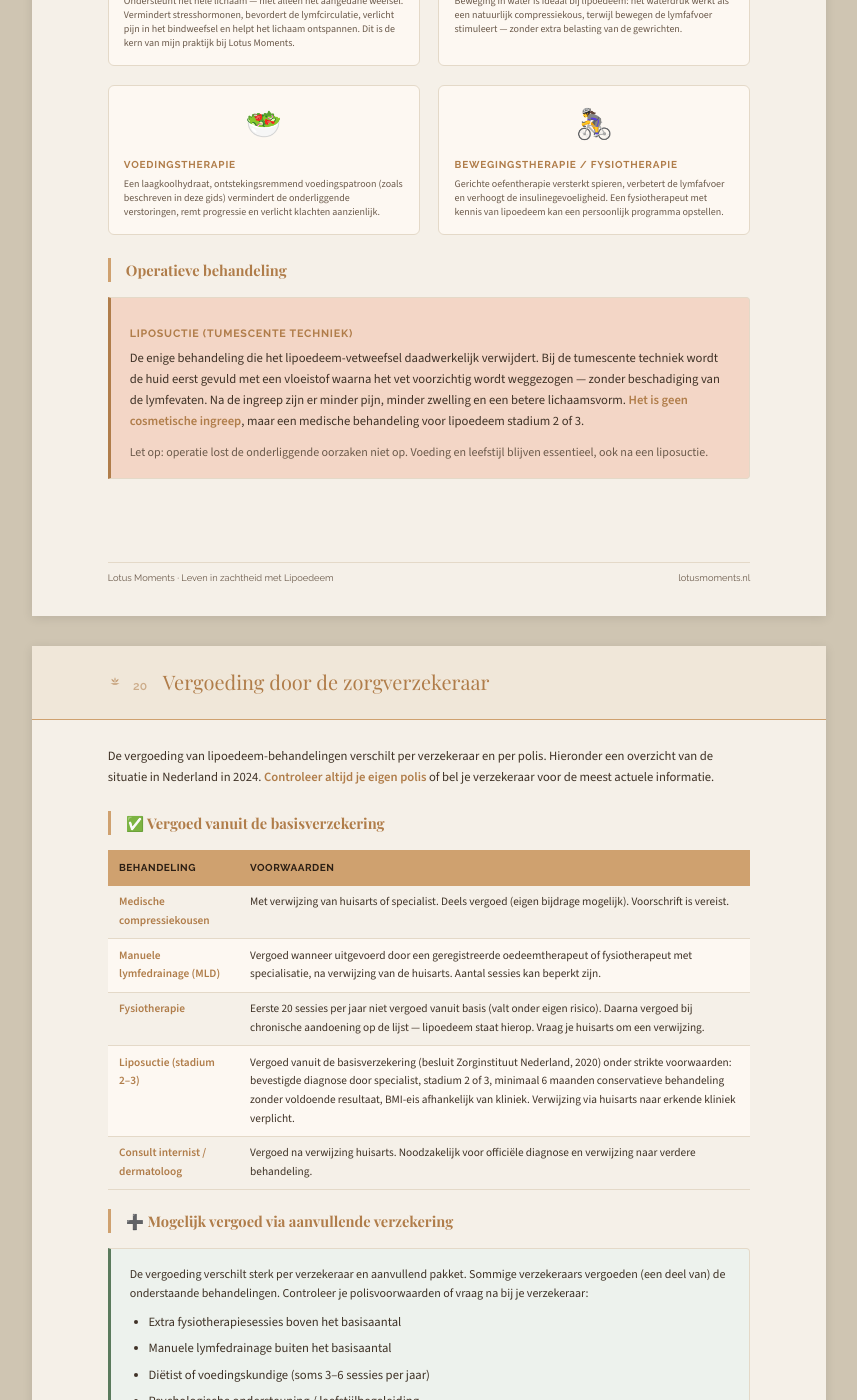
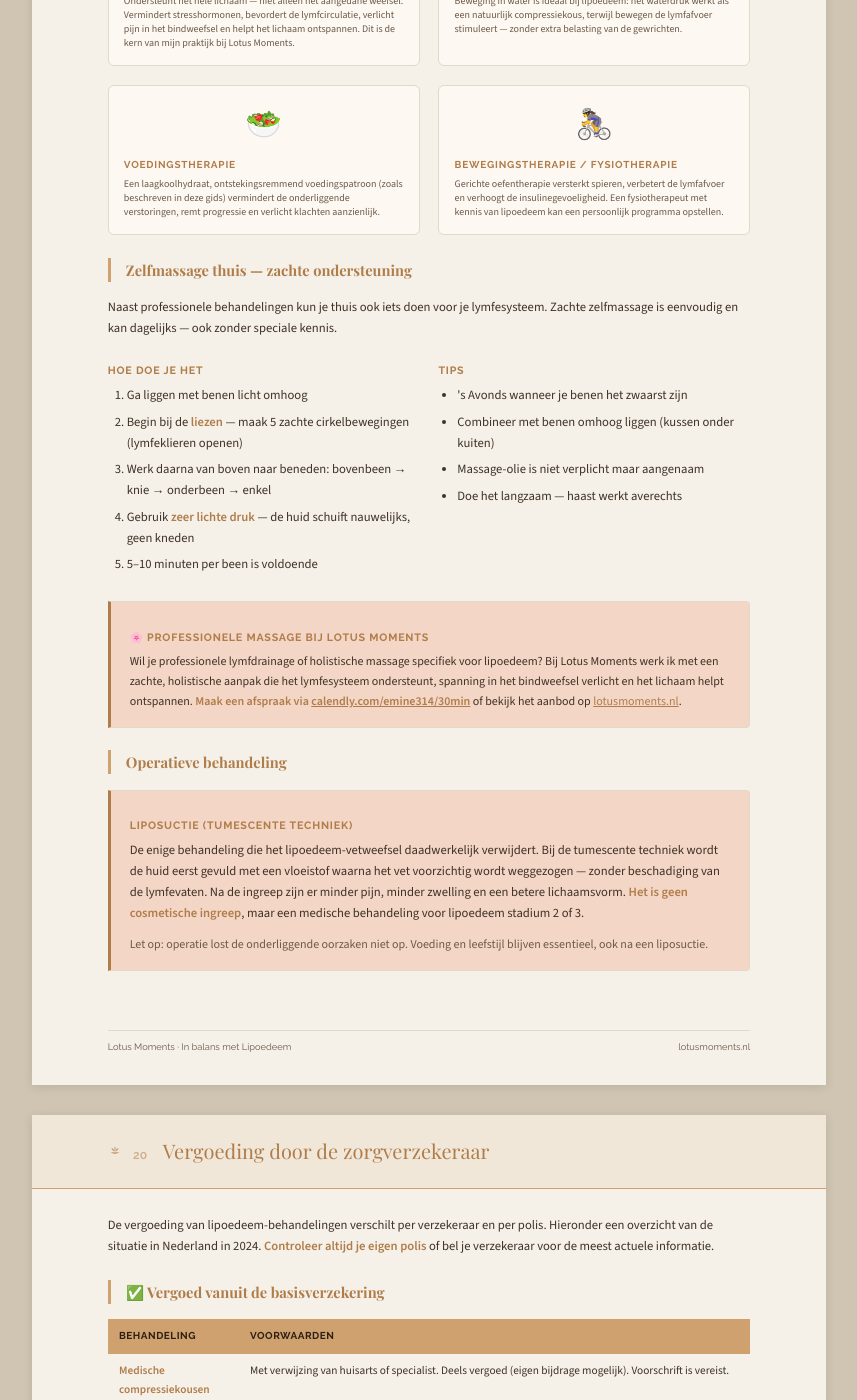
Before and after one commit to LotusMoments/website, a Jekyll site: the page voedingsprotocol-lipoedeem.html, which Jekyll copies as it is, in a window 1280 px wide and 1400 px high, scrolled down 24480 px. Shown: the whole window, without its empty margins (211-1068 px from the left). Built offline with Jekyll 4.4.1, drawn with Linux system fonts in a browser that asks for light colours; some web fonts are replaced; some of the changed text lies outside the part shown.

Commit message:
Ebook: covertitel 'In balans met lipoedeem', zelfmassage-sectie met link naar Lotus Moments in H19

```diff
--- a/voedingsprotocol-lipoedeem.html
+++ b/voedingsprotocol-lipoedeem.html
@@ -3,7 +3,7 @@
 <head>
 <meta charset="UTF-8">
 <meta name="viewport" content="width=device-width, initial-scale=1.0">
-<title>Leven in zachtheid met Lipoedeem — Lotus Moments</title>
+<title>In balans met Lipoedeem — Lotus Moments</title>
 <link href="https://fonts.googleapis.com/css2?family=Playfair+Display:ital,wght@0,400;0,600;0,700;1,400&family=Source+Sans+3:wght@300;400;600&family=Raleway:wght@400;600;700&display=swap" rel="stylesheet">
 <style>
 :root {
@@ -404,10 +404,10 @@ blockquote {
 
   <!-- Hoofdtekst -->
   <div class="cover-body">
-    <h1>Leven in<br>zachtheid<br>met Lipoedeem</h1>
+    <h1>In balans<br>met Lipoedeem</h1>
     <div class="cover-rule"></div>
-    <div class="cover-subtitle">Een zachte gids voor je lichaam</div>
-    <div class="cover-tagline">Voor vrouwen die willen vertragen en zachter leven</div>
+    <div class="cover-subtitle">Een holistische gids</div>
+    <div class="cover-tagline">Voor vrouwen die willen vertragen en meer in verbinding<br>willen leven met hun lichaam</div>
 
   </div>
 
@@ -524,7 +524,7 @@ blockquote {
   <div class="disclaimer" style="margin-top:5mm">Deze gids biedt ondersteunende informatie op basis van wetenschappelijke inzichten over lipoedeem en voeding. Het vervangt geen medisch advies. Raadpleeg bij twijfel altijd een arts of diëtist.</div>
 
   <div class="footer">
-    <span>Lotus Moments · Leven in zachtheid met Lipoedeem</span>
+    <span>Lotus Moments · In balans met Lipoedeem</span>
     <span>lotusmoments.nl</span>
   </div>
 </div>
@@ -611,7 +611,7 @@ blockquote {
   </div>
 
   <div class="footer">
-    <span>Lotus Moments · Leven in zachtheid met Lipoedeem</span>
+    <span>Lotus Moments · In balans met Lipoedeem</span>
     <span>lotusmoments.nl</span>
   </div>
 </div>
@@ -697,7 +697,7 @@ blockquote {
   </div>
 
   <div class="footer">
-    <span>Lotus Moments · Leven in zachtheid met Lipoedeem</span>
+    <span>Lotus Moments · In balans met Lipoedeem</span>
     <span>lotusmoments.nl</span>
   </div>
 </div>
@@ -802,7 +802,7 @@ blockquote {
   </div>
 
   <div class="footer">
-    <span>Lotus Moments · Leven in zachtheid met Lipoedeem</span>
+    <span>Lotus Moments · In balans met Lipoedeem</span>
     <span>lotusmoments.nl</span>
   </div>
 </div>
@@ -858,7 +858,7 @@ blockquote {
   </div>
 
   <div class="footer">
-    <span>Lotus Moments · Leven in zachtheid met Lipoedeem</span>
+    <span>Lotus Moments · In balans met Lipoedeem</span>
     <span>lotusmoments.nl</span>
   </div>
 </div>
@@ -969,7 +969,7 @@ blockquote {
   </div>
 
   <div class="footer">
-    <span>Lotus Moments · Leven in zachtheid met Lipoedeem</span>
+    <span>Lotus Moments · In balans met Lipoedeem</span>
     <span>lotusmoments.nl</span>
   </div>
 </div>
@@ -1046,7 +1046,7 @@ blockquote {
   </div>
 
   <div class="footer">
-    <span>Lotus Moments · Leven in zachtheid met Lipoedeem</span>
+    <span>Lotus Moments · In balans met Lipoedeem</span>
     <span>lotusmoments.nl</span>
   </div>
 </div>
@@ -1133,7 +1133,7 @@ blockquote {
   </div>
 
   <div class="footer">
-    <span>Lotus Moments · Leven in zachtheid met Lipoedeem</span>
+    <span>Lotus Moments · In balans met Lipoedeem</span>
     <span>lotusmoments.nl</span>
   </div>
 </div>
@@ -1229,7 +1229,7 @@ blockquote {
   <p style="font-size:9.5pt">Eet alleen binnen dit venster van 12 uur. Dit ondersteunt je bioritme, geeft de lever rust voor herstel en verbetert de insulinegevoeligheid. Buiten deze tijden alleen water, kruidenthee of zwarte koffie.</p>
 
   <div class="footer">
-    <span>Lotus Moments · Leven in zachtheid met Lipoedeem</span>
+    <span>Lotus Moments · In balans met Lipoedeem</span>
     <span>lotusmoments.nl</span>
   </div>
 </div>
@@ -1314,7 +1314,7 @@ blockquote {
   </div>
 
   <div class="footer">
-    <span>Lotus Moments · Leven in zachtheid met Lipoedeem</span>
+    <span>Lotus Moments · In balans met Lipoedeem</span>
     <span>lotusmoments.nl</span>
   </div>
 </div>
@@ -1409,7 +1409,7 @@ blockquote {
   </div>
 
   <div class="footer">
-    <span>Lotus Moments · Leven in zachtheid met Lipoedeem</span>
+    <span>Lotus Moments · In balans met Lipoedeem</span>
     <span>lotusmoments.nl</span>
   </div>
 </div>
@@ -1556,7 +1556,7 @@ blockquote {
   </div>
 
   <div class="footer">
-    <span>Lotus Moments · Leven in zachtheid met Lipoedeem</span>
+    <span>Lotus Moments · In balans met Lipoedeem</span>
     <span>lotusmoments.nl</span>
   </div>
 </div>
@@ -1586,7 +1586,7 @@ blockquote {
   <p>Begin elke maaltijd met een moment van rust — een paar diepe ademhalingen, even je handen wassen en bewust aan tafel gaan zitten. Dit kleine ritueel signaleert aan je zenuwstelsel dat het veilig is om te eten en te verteren.</p>
 
   <div class="footer">
-    <span>Lotus Moments · Leven in zachtheid met Lipoedeem</span>
+    <span>Lotus Moments · In balans met Lipoedeem</span>
     <span>lotusmoments.nl</span>
   </div>
 </div>
@@ -1662,7 +1662,7 @@ blockquote {
   </div>
 
   <div class="footer">
-    <span>Lotus Moments · Leven in zachtheid met Lipoedeem</span>
+    <span>Lotus Moments · In balans met Lipoedeem</span>
     <span>lotusmoments.nl</span>
   </div>
 </div>
@@ -1696,7 +1696,7 @@ blockquote {
   <p>Vijf minuten langzame buikademhaling vlak voor het slapen verlaagt cortisol, vertraagt je hartslag en bereidt je lichaam voor op herstel. Combineer dit met een schermvrij avondritueel voor het beste effect.</p>
 
   <div class="footer">
-    <span>Lotus Moments · Leven in zachtheid met Lipoedeem</span>
+    <span>Lotus Moments · In balans met Lipoedeem</span>
     <span>lotusmoments.nl</span>
   </div>
 </div>
@@ -1781,6 +1781,37 @@ blockquote {
     </div>
   </div>
 
+  <div class="stitle"><h3>Zelfmassage thuis — zachte ondersteuning</h3></div>
+
+  <p>Naast professionele behandelingen kun je thuis ook iets doen voor je lymfesysteem. Zachte zelfmassage is eenvoudig en kan dagelijks — ook zonder speciale kennis.</p>
+
+  <div class="cols2" style="margin:3mm 0 4mm">
+    <div>
+      <h4>Hoe doe je het</h4>
+      <ol style="font-size:8.5pt">
+        <li>Ga liggen met benen licht omhoog</li>
+        <li>Begin bij de <strong>liezen</strong> — maak 5 zachte cirkelbewegingen (lymfeklieren openen)</li>
+        <li>Werk daarna van boven naar beneden: bovenbeen → knie → onderbeen → enkel</li>
+        <li>Gebruik <strong>zeer lichte druk</strong> — de huid schuift nauwelijks, geen kneden</li>
+        <li>5–10 minuten per been is voldoende</li>
+      </ol>
+    </div>
+    <div>
+      <h4>Tips</h4>
+      <ul style="font-size:8.5pt">
+        <li>'s Avonds wanneer je benen het zwaarst zijn</li>
+        <li>Combineer met benen omhoog liggen (kussen onder kuiten)</li>
+        <li>Massage-olie is niet verplicht maar aangenaam</li>
+        <li>Doe het langzaam — haast werkt averechts</li>
+      </ul>
+    </div>
+  </div>
+
+  <div class="box box-soft" style="margin-bottom:5mm">
+    <h4>🌸 Professionele massage bij Lotus Moments</h4>
+    <p style="font-size:9pt;margin:0">Wil je professionele lymfdrainage of holistische massage specifiek voor lipoedeem? Bij Lotus Moments werk ik met een zachte, holistische aanpak die het lymfesysteem ondersteunt, spanning in het bindweefsel verlicht en het lichaam helpt ontspannen. <strong>Maak een afspraak via <a href="https://calendly.com/emine314/30min" style="color:var(--accent-dk)">calendly.com/emine314/30min</a></strong> of bekijk het aanbod op <a href="https://lotusmoments.nl" style="color:var(--accent-dk)">lotusmoments.nl</a>.</p>
+  </div>
+
   <div class="stitle"><h3>Operatieve behandeling</h3></div>
 
   <div class="box box-soft">
@@ -1790,7 +1821,7 @@ blockquote {
   </div>
 
   <div class="footer">
-    <span>Lotus Moments · Leven in zachtheid met Lipoedeem</span>
+    <span>Lotus Moments · In balans met Lipoedeem</span>
     <span>lotusmoments.nl</span>
   </div>
 </div>
@@ -1874,7 +1905,7 @@ blockquote {
   </div>
 
   <div class="footer">
-    <span>Lotus Moments · Leven in zachtheid met Lipoedeem</span>
+    <span>Lotus Moments · In balans met Lipoedeem</span>
     <span>lotusmoments.nl</span>
   </div>
 </div>
@@ -1964,7 +1995,7 @@ blockquote {
   <div class="disclaimer" style="margin-top:4mm">Deze gids is opgesteld als ondersteunende informatie en vervangt geen medisch advies of begeleiding door een geregistreerde diëtist. Raadpleeg bij klachten of onduidelijkheden altijd een zorgprofessional. © Lotus Moments — Emine Bayyurt. Niet openbaar te verspreiden zonder toestemming.</div>
 
   <div class="footer">
-    <span>Lotus Moments · Leven in zachtheid met Lipoedeem</span>
+    <span>Lotus Moments · In balans met Lipoedeem</span>
     <span>lotusmoments.nl</span>
   </div>
 </div>
```
